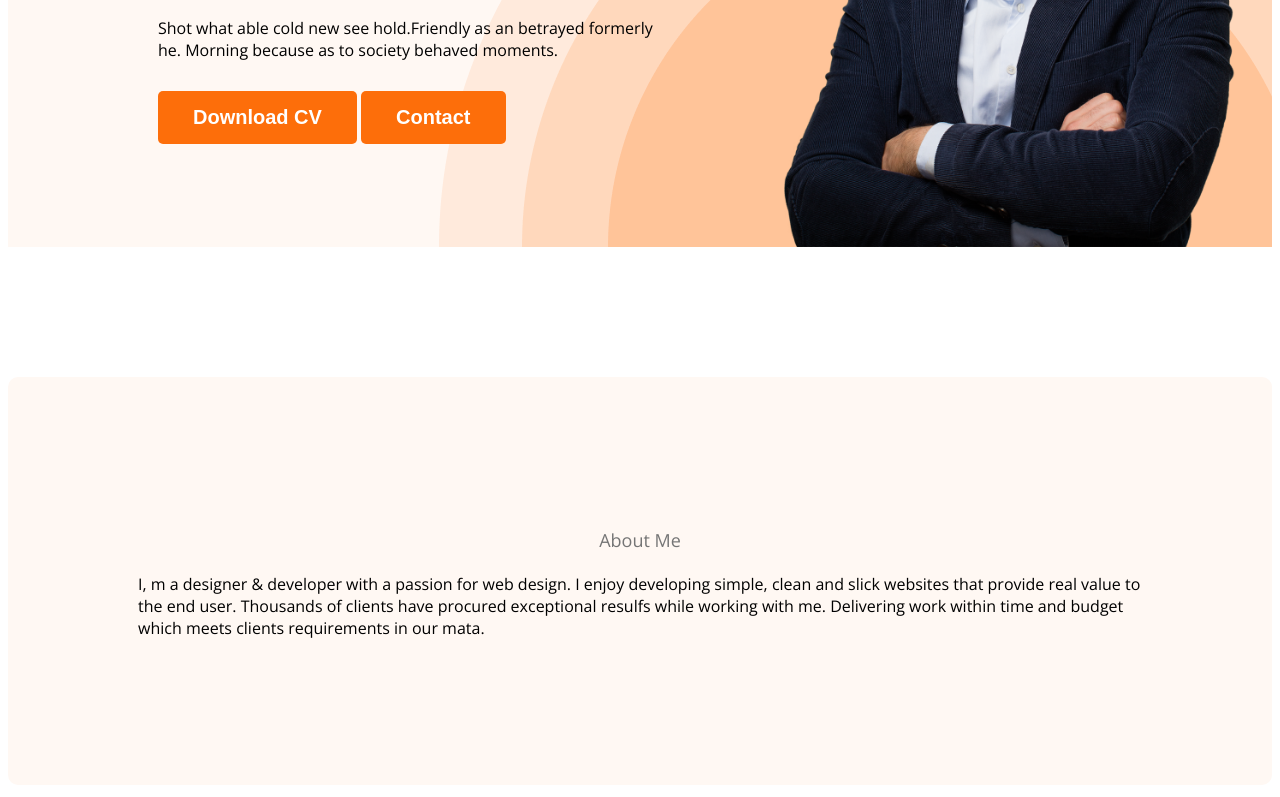
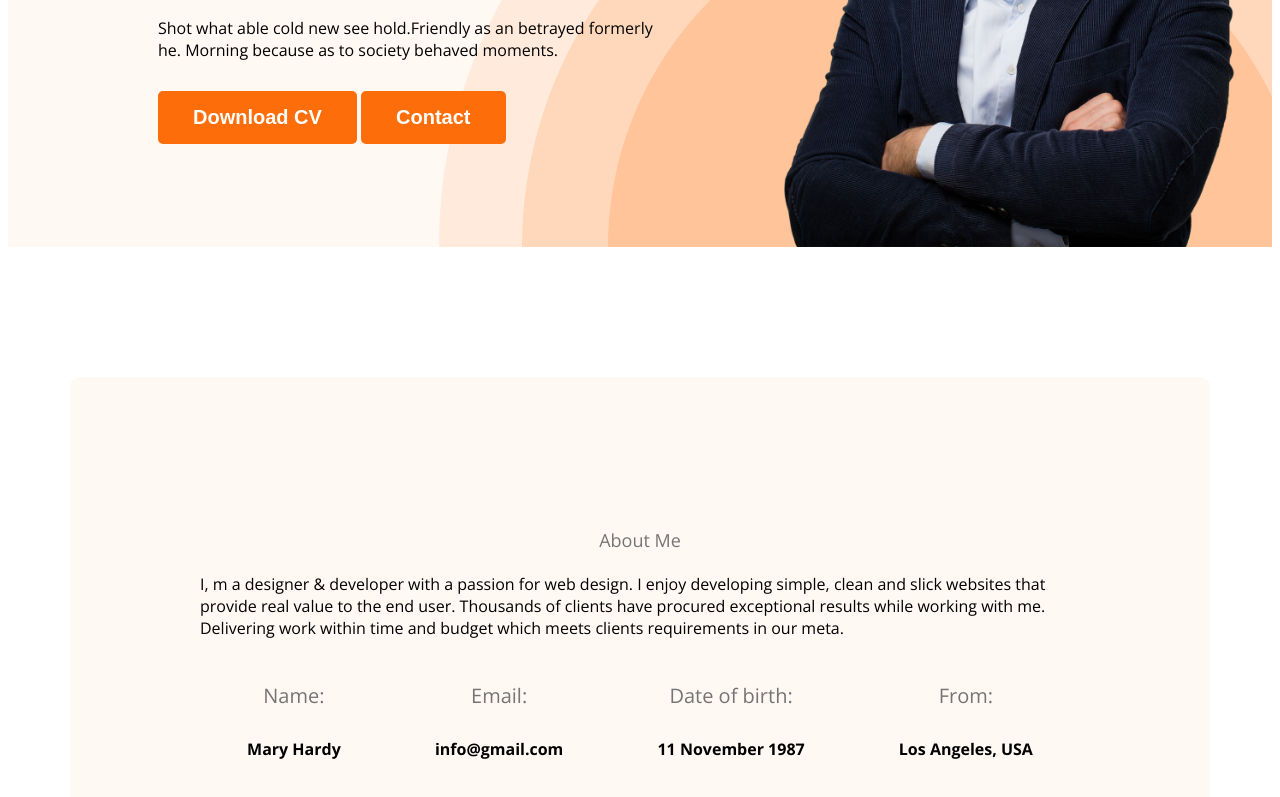
Before and after one commit to zahurul-islam803/web-developer-portfolio, a plain HTML site: page index.html in a window 1280 px wide. Shown: the part 521-1318 px from the top of the page. Drawn offline with nearby package versions, Linux system fonts and the light colour scheme; a web font is replaced by a local one.

Commit message:
about section done

```diff
--- a/index.html
+++ b/index.html
@@ -33,7 +33,25 @@
   <main>
     <section class="about">
       <h3 class="section-title">About Me</h3>
-      <p class="section-desc">I, m a designer & developer with a passion for web design. I enjoy developing simple, clean and slick websites that provide real value to the end user. Thousands of clients have procured exceptional resulfs while working with me. Delivering work within time and budget which meets clients requirements in our mata.</p>
+      <p class="section-desc">I, m a designer & developer with a passion for web design. I enjoy developing simple, clean and slick websites that provide real value to the end user. Thousands of clients have procured exceptional results while working with me. Delivering work within time and budget which meets clients requirements in our meta.</p>
+      <div class="about-info-container">
+        <div class="about-info">
+          <h4 class="about-title">Name:</h4>
+          <p class="about-desc">Mary Hardy </p>
+        </div>
+        <div class="about-info">
+          <h4 class="about-title">Email:</h4>
+          <p class="about-desc">info@gmail.com</p>
+        </div>
+        <div class="about-info">
+          <h4 class="about-title">Date of birth:</h4>
+          <p class="about-desc">11 November 1987</p>
+        </div>
+        <div class="about-info">
+          <h4 class="about-title">From:</h4>
+          <p class="about-desc">Los Angeles, USA</p>
+        </div>
+      </div>
     </section>
   </main>
   <footer>
--- a/styles/portfolio.css
+++ b/styles/portfolio.css
@@ -87,7 +87,10 @@ nav a {
 }
 
 /* main section css */
-
+main {
+  max-width: 1140px;
+  margin: 0 auto;
+}
 /* about section css */
 .about {
   padding: 130px;
@@ -95,3 +98,19 @@ nav a {
   border-radius: 10px;
   margin: 130px 0px;
 }
+.about-info-container {
+  display: flex;
+  justify-content: space-around;
+}
+.about-info {
+  text-align: center;
+}
+.about-title{
+  color: #757575;
+  font-size: 20px;
+  font-weight: 400;
+  line-height: 30px;
+}
+.about-desc{
+  font-weight: bold;
+}
```
